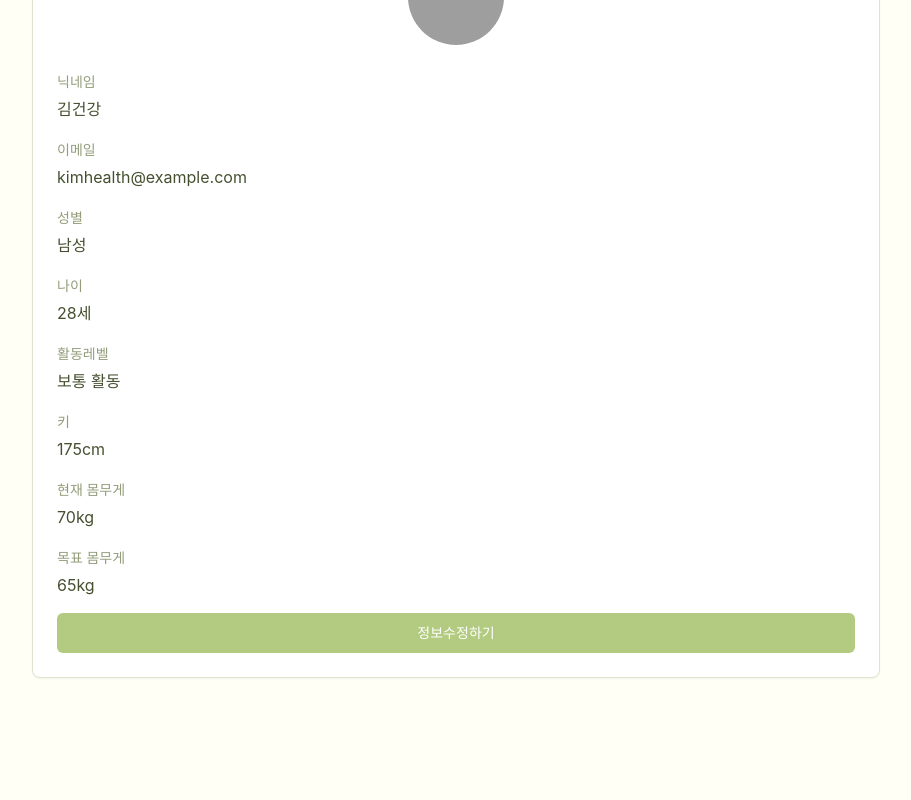
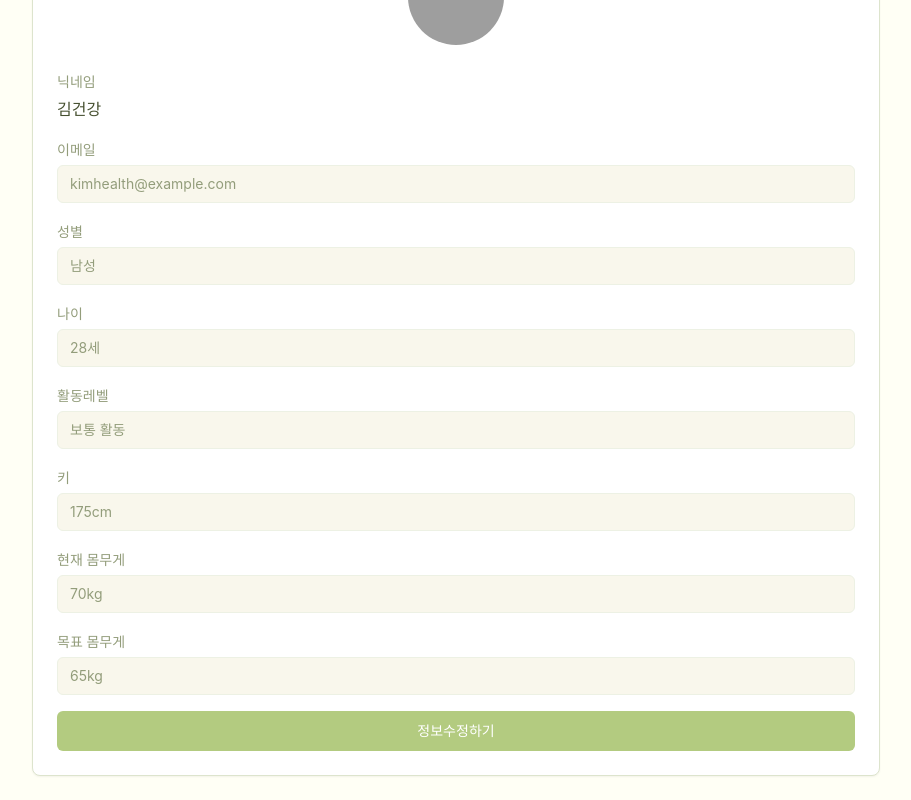
Before and after one commit to Nyam-Crew/client, a React (Vite) app: page /profile in a window 1280 px wide. Shown: the part 369-1169 px from the top of the page, without its empty margins (184-1095 px from the left). Before the commit the page ends 1071 px from the top, so only its background shows below. Built offline with nearby package versions, Linux system fonts and the light colour scheme; grey boxes are pictures that could not be loaded; a web font is replaced by a local one.

Commit message:
Refactor profile view design
Update profile information display to use input-like containers for values or add dividers for better visual separation.

```diff
--- a/src/pages/MyPage.tsx
+++ b/src/pages/MyPage.tsx
@@ -590,42 +590,52 @@ const MyPage = () => {
 
                       <div>
                         <Label className="text-sm font-medium text-muted-foreground">이메일</Label>
-                        <p className="mt-1 text-foreground">{form.getValues('email')}</p>
+                        <div className="mt-1 w-full rounded-md border border-input bg-muted px-3 py-2 text-sm text-muted-foreground cursor-not-allowed">
+                          {form.getValues('email')}
+                        </div>
                       </div>
 
                       <div>
                         <Label className="text-sm font-medium text-muted-foreground">성별</Label>
-                        <p className="mt-1 text-foreground">
+                        <div className="mt-1 w-full rounded-md border border-input bg-muted px-3 py-2 text-sm text-muted-foreground cursor-not-allowed">
                           {form.getValues('gender') === 'male' ? '남성' :
                            form.getValues('gender') === 'female' ? '여성' : '선택안함'}
-                        </p>
+                        </div>
                       </div>
 
                       <div>
                         <Label className="text-sm font-medium text-muted-foreground">나이</Label>
-                        <p className="mt-1 text-foreground">{form.getValues('age')}세</p>
+                        <div className="mt-1 w-full rounded-md border border-input bg-muted px-3 py-2 text-sm text-muted-foreground cursor-not-allowed">
+                          {form.getValues('age')}세
+                        </div>
                       </div>
 
                       <div>
                         <Label className="text-sm font-medium text-muted-foreground">활동레벨</Label>
-                        <p className="mt-1 text-foreground">
+                        <div className="mt-1 w-full rounded-md border border-input bg-muted px-3 py-2 text-sm text-muted-foreground cursor-not-allowed">
                           {activityLevelMap[form.getValues('activityLevel') as keyof typeof activityLevelMap]}
-                        </p>
+                        </div>
                       </div>
 
                       <div>
                         <Label className="text-sm font-medium text-muted-foreground">키</Label>
-                        <p className="mt-1 text-foreground">{form.getValues('height')}cm</p>
+                        <div className="mt-1 w-full rounded-md border border-input bg-muted px-3 py-2 text-sm text-muted-foreground cursor-not-allowed">
+                          {form.getValues('height')}cm
+                        </div>
                       </div>
 
                       <div>
                         <Label className="text-sm font-medium text-muted-foreground">현재 몸무게</Label>
-                        <p className="mt-1 text-foreground">{form.getValues('weight')}kg</p>
+                        <div className="mt-1 w-full rounded-md border border-input bg-muted px-3 py-2 text-sm text-muted-foreground cursor-not-allowed">
+                          {form.getValues('weight')}kg
+                        </div>
                       </div>
 
                       <div>
                         <Label className="text-sm font-medium text-muted-foreground">목표 몸무게</Label>
-                        <p className="mt-1 text-foreground">{form.getValues('targetWeight')}kg</p>
+                        <div className="mt-1 w-full rounded-md border border-input bg-muted px-3 py-2 text-sm text-muted-foreground cursor-not-allowed">
+                          {form.getValues('targetWeight')}kg
+                        </div>
                       </div>
                     </div>
 
```
